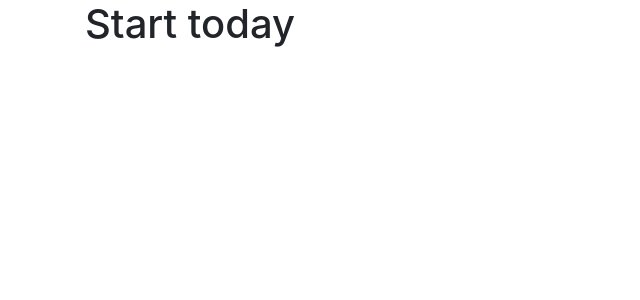
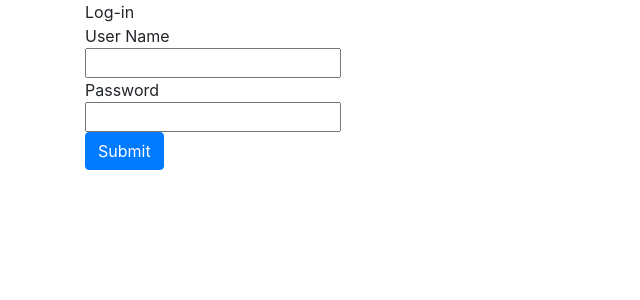
Before and after one commit to jcsmileyjr/RedFlag, a React (Create React App) app: page / in a window 1280 px wide. Shown: the top 300 px of the page, without its empty margins (0-640 px from the left). Built offline with nearby package versions, Linux system fonts and the light colour scheme.

Commit message:
Initial setup of Login HTML components

```diff
--- a/src/App.js
+++ b/src/App.js
@@ -1,16 +1,24 @@
-import React from 'react';
+import React, { Component } from "react";
 import './App.css';
+import {Container, Row} from 'react-bootstrap';
 
-import {Container, Row, Col} from 'react-bootstrap';
+import Login from "./components/login.js"; //Login page for all users
 
-function App() {
+class App extends Component {
+  constructor(props){
+    super(props);
+    this.state={};
+  }
+  render(){
     return (
       <Container>
         <Row>
-        <Col><h1>Start today</h1></Col>
+          <Login />
         </Row>
       </Container>
     );
   }
 
+}
+
 export default App;
--- /dev/null
+++ b/src/components/login.js
@@ -0,0 +1,15 @@
+import React from "react";
+import {Container, Row, Col, Button} from 'react-bootstrap';
+
+export default function Login(props) {
+    return(
+        <Container>
+            <Row><Col>Log-in</Col></Row>
+            <Row><Col>User Name</Col></Row>
+            <Row><Col><input type="text"/></Col></Row>
+            <Row><Col>Password</Col></Row>
+            <Row><Col><input type="text"/></Col></Row>
+            <Row><Col><Button>Submit</Button> </Col></Row>
+        </Container>
+    );
+}
```
Lines whose indentation alone changed are shown as unchanged.
